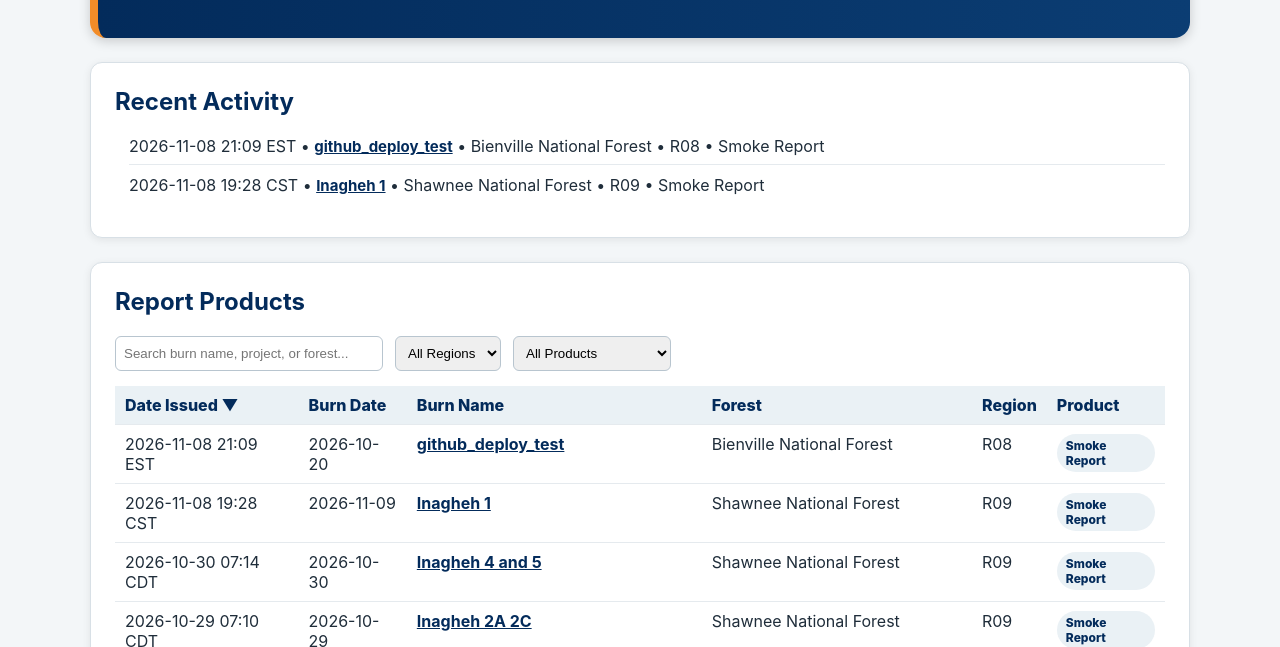
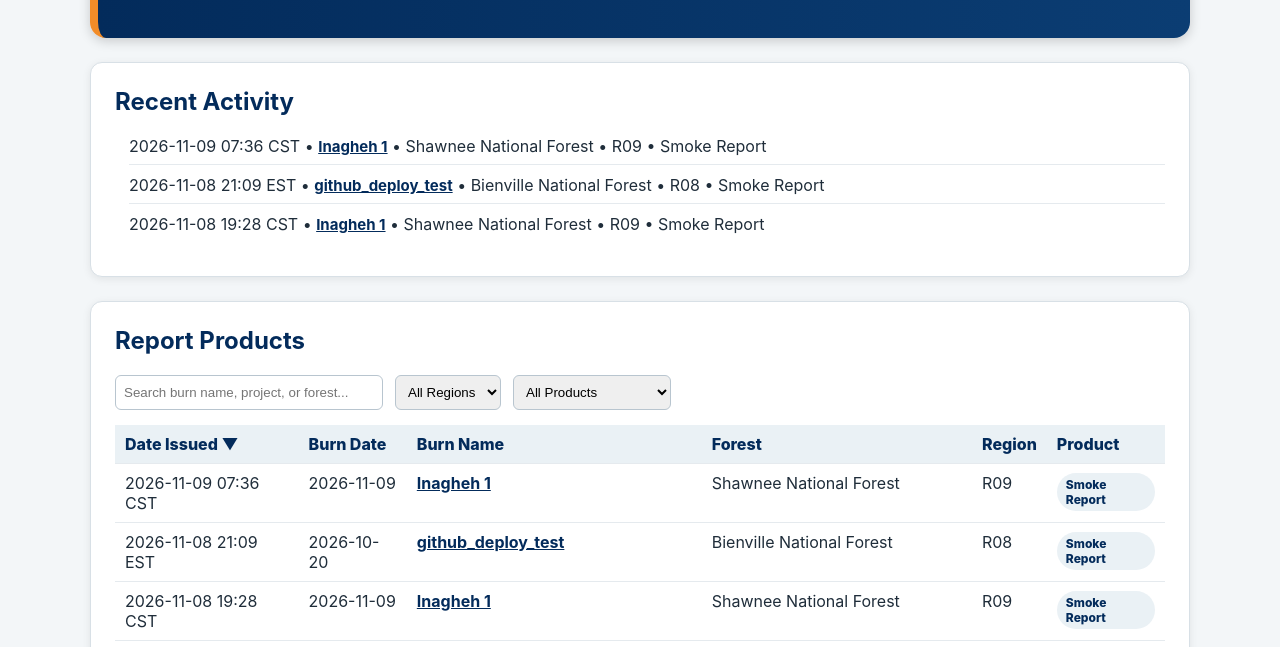
Before and after one commit to jeremyash/smoke_reports, a plain HTML site: page docs/index.html in a window 1280 px wide. Shown: the part 127-774 px from the top of the page. Drawn offline with Linux system fonts and the light colour scheme.

Commit message:
Update index with 20261109-inagheh-1-i0736.html

```diff
--- a/docs/index.html
+++ b/docs/index.html
@@ -247,6 +247,8 @@
 
                 <div id="report-list" style="display: none">
                     <!-- ===== BEGIN AUTO-GENERATED SMOKE REPORT LINKS ===== -->
+    <div class='report-entry' data-product='Smoke Report' data-region='R09' data-forest='Shawnee National Forest' data-burn-name='Inagheh 1' data-burn-date='2026-11-09' data-issued='2026-11-09T07:36:39' data-issued-label='2026-11-09 07:36 CST' data-url='sr/20261109-inagheh-1-i0736.html'></div>
+
     <div class='report-entry' data-product='Smoke Report' data-region='R08' data-forest='Bienville National Forest' data-burn-name='github_deploy_test' data-burn-date='2026-10-20' data-issued='2026-11-08T21:09:53' data-issued-label='2026-11-08 21:09 EST' data-url='sr/20261020-github-deploy-test-i2109.html'></div>
 
     <div class='report-entry' data-product='Smoke Report' data-region='R09' data-forest='Shawnee National Forest' data-burn-name='Inagheh 1' data-burn-date='2026-11-09' data-issued='2026-11-08T19:28:06' data-issued-label='2026-11-08 19:28 CST' data-url='sr/20261109-inagheh-1-i1928.html'></div>
```
